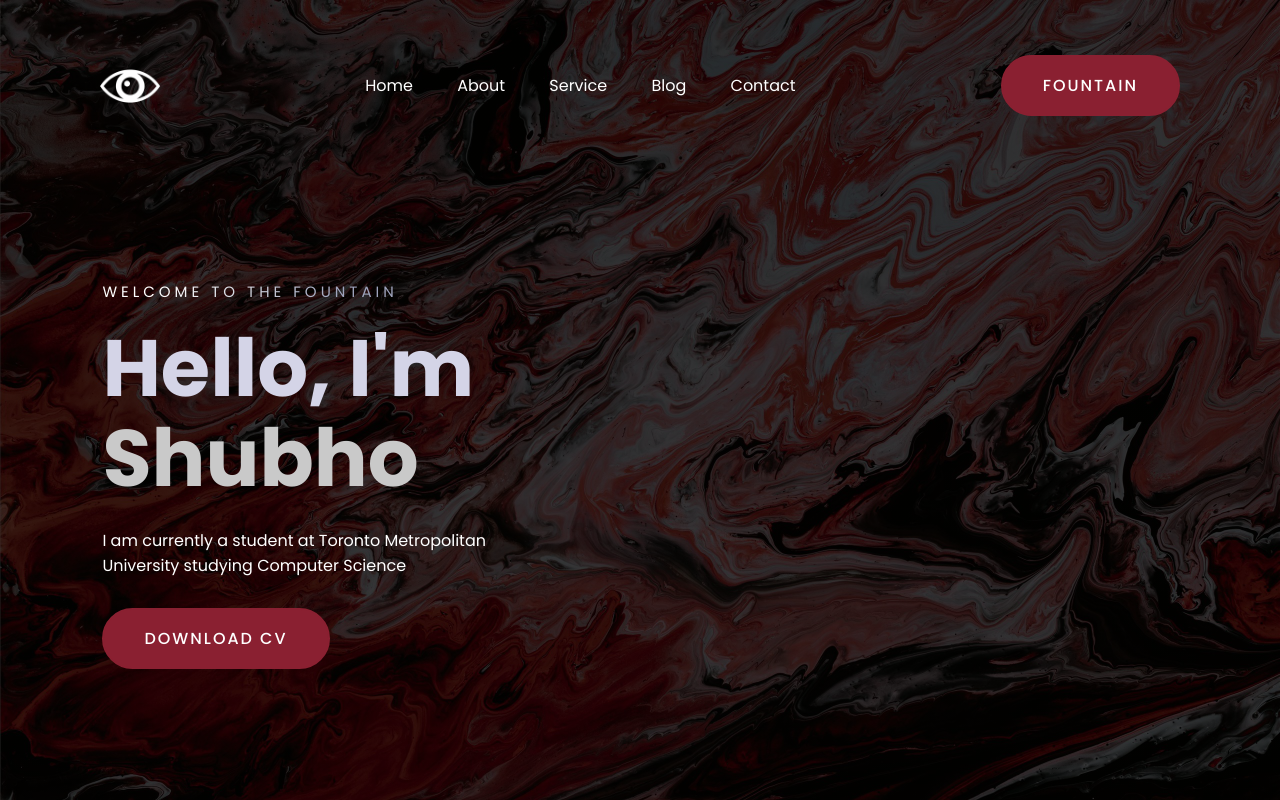
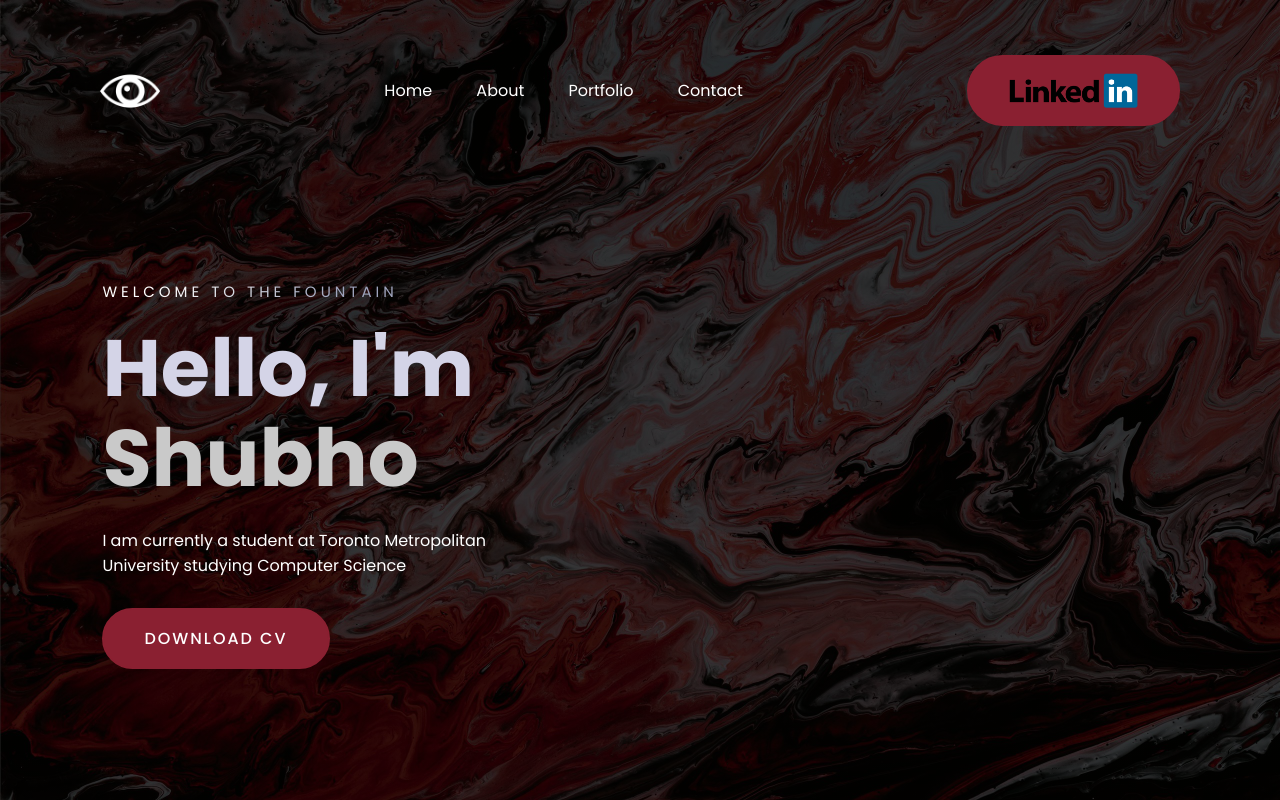
Before and after one commit to ohShubho/Fountain, a plain HTML site: page index.html in a window 1280 px wide. Drawn offline with Linux system fonts and the light colour scheme.

Commit message:
linkedin button

```diff
--- a/index.html
+++ b/index.html
@@ -20,11 +20,10 @@
             <ul>
                 <li><a href="#">Home</a></li>
                 <li><a href="#">About</a></li>
-                <li><a href="#">Service</a></li>
-                <li><a href="#">Blog</a></li>
+                <li><a href="#">Portfolio</a></li>
                 <li><a href="#">Contact</a></li>
             </ul>
-            <a href="#" class="btn">Fountain</a>
+            <a href="https://www.linkedin.com/in/shubho-mukherjee-5b3419245/" class="btn"><img src="./img/Linkedinlogo.png" class="pic"></a>
         </nav>
 
         <div class="content">
--- a/style.css
+++ b/style.css
@@ -19,6 +19,11 @@ nav{
 .logo{
     max-height: 60px;
 }
+
+.pic{
+    max-height: 35px;
+}
+
 nav ul li{
     list-style: none;
     display: inline-block;
```
Also changed, not shown: img/Linkedinlogo.png (added).
